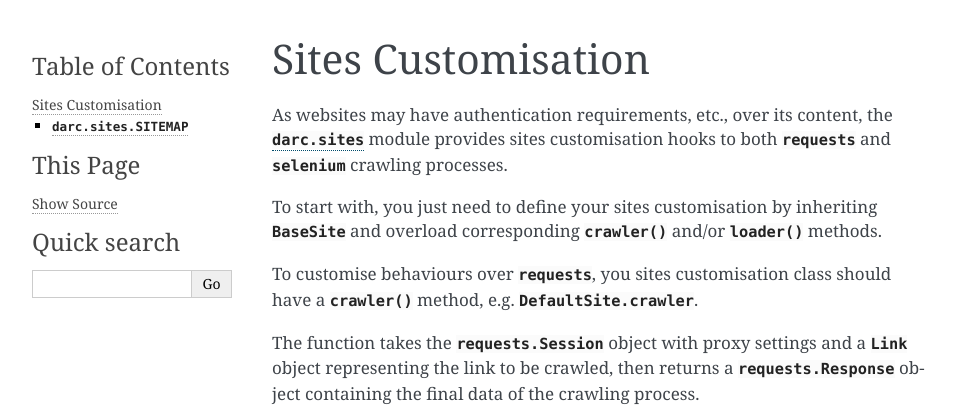
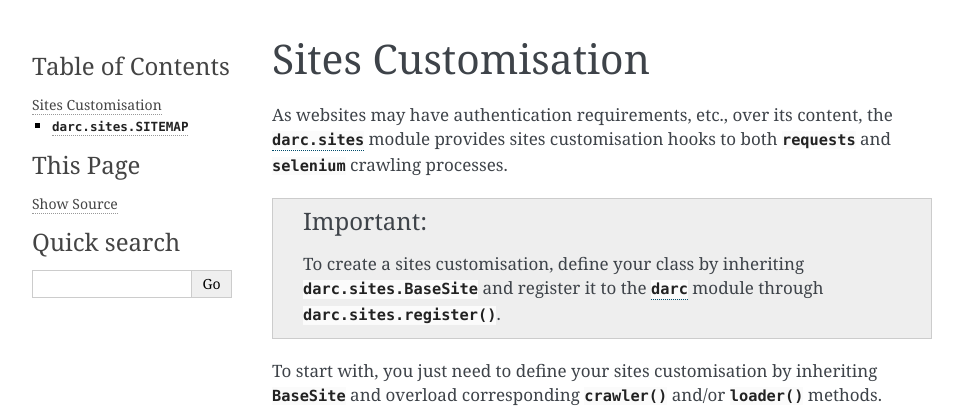
Before and after one commit to JarryShaw/darc, a Sphinx documentation site: the page built from docs/source/darc/sites/index.rst, in a window 1280 px wide, cut to the strip 0-419 px from the top of the page. Shown: the whole strip, without its empty margins (148-1111 px from the left). Built offline with Sphinx 7.4.7, drawn with Linux system fonts in a browser that asks for light colours.

Commit message:
regular update
 * revised documentation
 * added default values for proxy registry function

```diff
--- a/docs/source/darc/sites/index.rst
+++ b/docs/source/darc/sites/index.rst
@@ -7,6 +7,12 @@ As websites may have authentication requirements, etc., over
 its content, the :mod:`darc.sites` module provides sites
 customisation hooks to both :mod:`requests` and :mod:`selenium`
 crawling processes.
+
+.. important::
+
+   To create a sites customisation, define your class by inheriting
+   :class:`darc.sites.BaseSite` and register it to the :mod:`darc`
+   module through :func:`darc.sites.register`.
 
 .. toctree::
 
```
Also changed, not shown: 1 other file.
